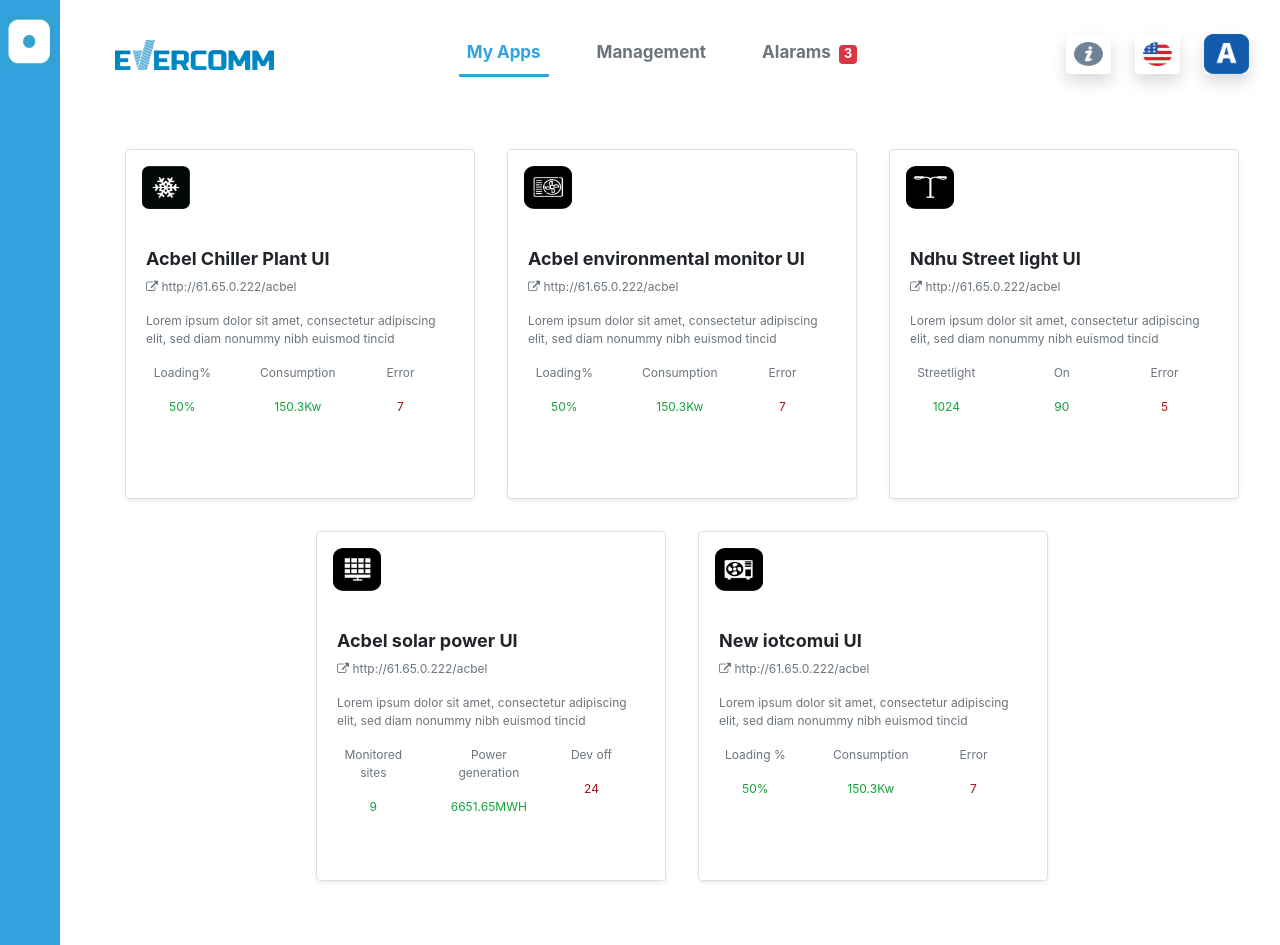
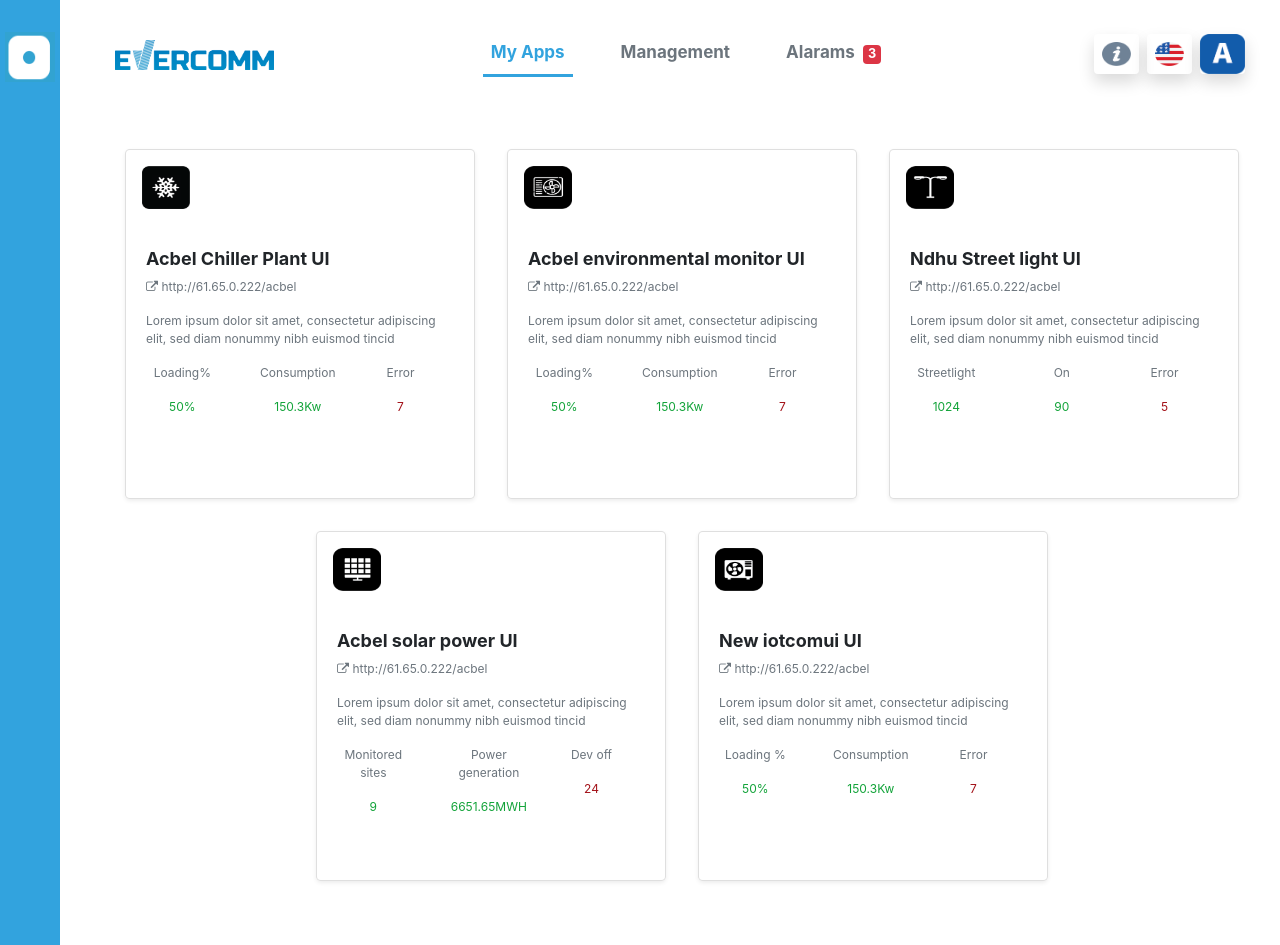
Before and after one commit to pyaemon/TaiWan-Centralized, a React (Create React App) app: page /main in a window 1280 px wide. Built offline with nearby package versions, Linux system fonts and the light colour scheme.

Commit message:
update navbar

```diff
--- a/src/Features/Nav.js
+++ b/src/Features/Nav.js
@@ -17,7 +17,7 @@
                         alt="logo">
                     </img>
                 </a>
-                <button class="btn btn-dark d-inline-block d-lg-none ml-auto" type="button" data-toggle="collapse" data-target="#navbarSupportedContent" aria-controls="navbarSupportedContent" aria-expanded="false" aria-label="Toggle navigation">
+                <button class="btn d-inline-block d-lg-none ml-auto" type="button" data-toggle="collapse" data-target="#navbarSupportedContent" aria-controls="navbarSupportedContent" aria-expanded="false" aria-label="Toggle navigation">
                     <i class="fa fa-bars"></i>
                 </button>
                 <div class="collapse navbar-collapse" id="navbarSupportedContent">
@@ -33,9 +33,9 @@
                         </li>
                     </ul>
                     <div className="form-inline ml-auto ml-sm-5">
-                        <div className="pl-4"><img src={info_icon} style={{ height: "40px", width: "45px" }} className="shadow rounded p-2" /></div>
-                        <div className="pl-4"> <img src={american_flag} style={{ height: "40px", width: "45px" }} className="shadow rounded p-2" /></div>
-                        <div className="pl-4"><img src={acbel_user_icon_exemple} style={{ height: "40px", width: "45px" }} className="shadow rounded" /></div>
+                        <div className="px-1"><img src={info_icon} style={{ height: "40px", width: "45px" }} className="shadow rounded p-2" /></div>
+                        <div className="px-1"> <img src={american_flag} style={{ height: "40px", width: "45px" }} className="shadow rounded p-2" /></div>
+                        <div className="px-1"><img src={acbel_user_icon_exemple} style={{ height: "40px", width: "45px" }} className="shadow rounded" /></div>
                     </div>
                 </div>
 
--- a/src/Features/Sidebar.js
+++ b/src/Features/Sidebar.js
@@ -32,7 +32,7 @@
       {
         pathname === '/main' ?
         <nav  style={{minWidth: 60, maxWidth: 60,backgroundColor: '#32a3de'}}>
-          <div class="py-3 row justify-content-center">
+          <div className="row justify-content-center mt-3 py-3" >
             <img src={Icon} alt="icon" style={{ height: '50px', width: '50px' }} />
 
           </div>
```
